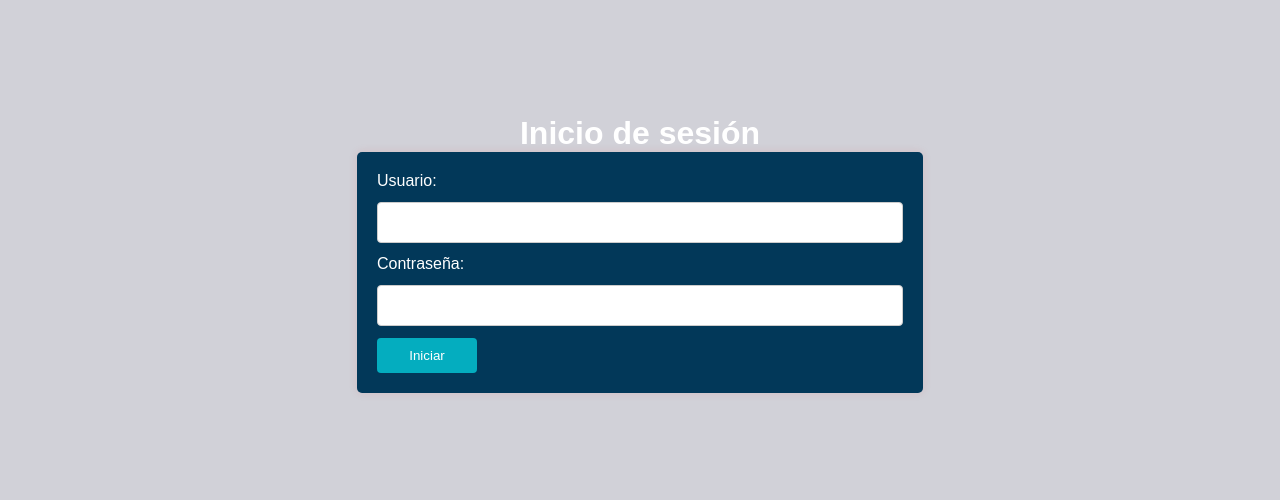
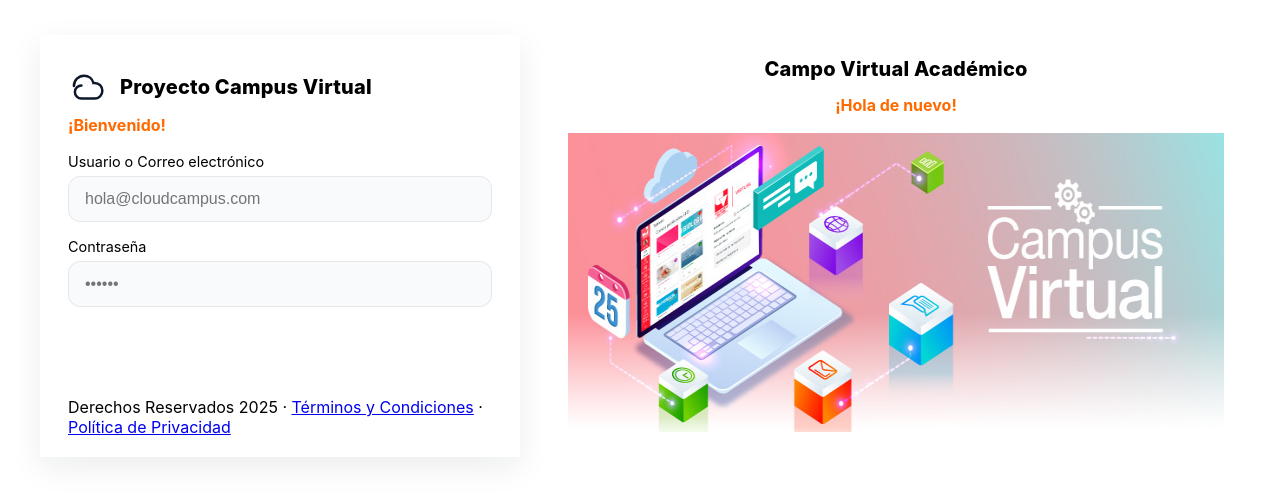
Before and after one commit to Mariajose2134/Proyecto, a plain HTML site: page Login/Login.html in a window 1280 px wide. Shown: the part 154-654 px from the top of the page. Drawn offline with Linux system fonts and the light colour scheme.

Commit message:
Se ajusta el login

```diff
--- a/Login/Login.html
+++ b/Login/Login.html
@@ -1,23 +1,68 @@
+<!-- index.html -->
 <!DOCTYPE html>
-<html lang="en">
-<head>
-    <meta charset="UTF-8">
-    <meta name="viewport" content="width=device-width, initial-scale=1.0">
-    <link rel="stylesheet" href="/estilos.css">
-    <title>Inicio de Sesión</title>
-</head>
-<body>
-    <h1>Inicio de sesión</h1>
-    <form action="/Área_Principal.html" method="POST">
-        <label for="username">Usuario:</label>
-        <input type="text" id="username" name="username" required>
-        <br>
-        <label for="password">Contraseña:</label>
-        <input type="password" id="password" name="password" required>
-        <br>
-          <button type="submit">Iniciar</button>
-    </form>
+<html lang="es">
+    <head>
+        <meta charset="utf-8" />
+        <meta name="viewport" content="width=device-width, initial-scale=1" />
+        <title>Campus Virtual Académico</title>
+        <link rel="stylesheet" href="../estilos.css">
 
+    </head>
+    <body>
+        <main class="wrap" aria-label="Inicio de sesión CloudCampus">
 
-</body>
+             <section class="card" aria-label="Formulario de autenticación">
+                <div class="brand" aria-hidden="true">
+                    <svg viewBox="0 0 64 64" fill="none"
+                        xmlns="http://www.w3.org/2000/svg" aria-hidden="true">
+                        <path
+                            d="M21.5 29.5c-5.8 0-10.5 4.7-10.5 10.5S15.7 50.5 21.5 50.5h21c7 0 12.5-5.5 12.5-12.5S49.5 25.5 42.5 25.5c-.6 0-1.2 0-1.8.1C39 18.8 32.9 14 25.7 14 16.8 14 9.5 21.3 9.5 30.2"
+                            stroke="#0f172a" stroke-width="4"
+                            stroke-linecap="round" />
+                    </svg>
+                    <div class="brand-name">Proyecto Campus Virtual</div>
+                </div>
+                <div class="welcome">¡Bienvenido!</div>
+
+                <form action="#" method="post" autocomplete="on">
+                    <div class="field">
+                        <label class="label" for="email">Usuario o Correo
+                            electrónico</label>
+                        <div class="input">
+                            <input id="email" type="email" name="email"
+                                placeholder="hola@cloudcampus.com" required />
+                        </div>
+                    </div>
+
+                    <div class="field">
+                        <label class="label" for="password">Contraseña</label>
+                        <div class="input">
+                            <input id="password" type="password" name="password"
+                                placeholder="••••••" required />
+                        </div>
+                        </div>
+
+                    </div>
+
+                    <button class="btn" type="submit">Login</button>
+
+                    <div class="fineprint">
+                        Derechos Reservados 2025 · <a href="#">Términos y
+                            Condiciones</a> · <a href="#">Política de
+                            Privacidad</a>
+                    </div>
+                </form>
+            </section>
+<section class="hero2" aria-hidden="false">
+<div class="brand" aria-hidden="true">
+                    <div class="brand-name">Campo Virtual Académico</div>
+                </div>
+                <div class="welcome">¡Hola de nuevo!</div>
+                <section>
+                    <img src="../Imagenes/R.jpg" alt="Curso de Programación" width="656" height="299" class="imagen-centrada">
+                </section>
+</section>
+
+        </main>
+    </body>
 </html>
--- a/estilos.css
+++ b/estilos.css
@@ -1,48 +1,179 @@
 /* Estilos para el formulario */
 
 
+
+* {
+  box-sizing: border-box
+}
+
+html, body {
+  height: 100%
+}
+
 body {
-        font-family: Arial, sans-serif;
-        background-color: rgb(209, 209, 216);
+  margin: 0;
+  font-family: "Inter", system-ui, -apple-system, Segoe UI, Roboto, Arial, Helvetica, sans-serif;
+  color: var(--text);
+  background: var(--bg);
+}
+
+.wrap {
+  min-height: 100vh;
+  display: grid;
+  grid-template-columns: 480px minmax(0, 720px);
+  gap: 32px;
+
+  /* 👉 centra el bloque completo en la pantalla */
+  place-content: center;
+  /* centra el grid dentro del viewport */
+  align-items: center;
+  /* alinea verticalmente los items */
+
+  /* 👉 centra horizontalmente y limita el ancho */
+  max-width: 1200px;
+  margin-inline: auto;
+  /* centra el contenedor */
+}
+
+.card {
+  background: var(--card);
+  border-radius: var(--radius);
+  box-shadow: 0 10px 30px rgba(16, 24, 40, .08);
+  padding: 32px 28px 20px;
+  max-width: 480px;
+}
+
+.brand {
+  display: flex;
+  align-items: center;
+  gap: 12px;
+  margin-bottom: 8px;
+}
+
+.brand svg {
+  width: 40px;
+  height: 40px
+}
+
+.brand-name {
+  font-weight: 800;
+  font-size: 1.25rem;
+  letter-spacing: .2px
+}
+
+.welcome {
+  color: #ff6a00;
+  font-weight: 700;
+  margin: 6px 0 18px
+}
+
+.field {
+  margin: 12px 0 16px
+}
+
+.label {
+  display: block;
+  font-size: .9rem;
+  color: var(--muted);
+  margin: 0 0 6px
+}
+
+.input {
+  display: flex;
+  align-items: center;
+  gap: 10px;
+  border: 1.5px solid #e5e7eb;
+  border-radius: 12px;
+  background: #f9fafb;
+  padding: 12px 14px;
+  transition: .2s border-color, .2s background;
+}
+
+.input:focus-within {
+  background: #fff;
+  border-color: var(--brand);
+  box-shadow: var(--ring)
+}
+
+.input input {
+  appearance: none;
+  outline: none;
+  border: 0;
+  background: transparent;
+  width: 100%;
+  font-size: 1rem;
+  color: var(--text);
+}
+
+.help-row {
+  display: flex;
+  justify-content: space-between;
+  align-items: center;
+  margin-top: 6px
+}
+
+.link {
+  color: var(--muted);
+  text-decoration: none;
+  font-size: .92rem
+}
+
+.link:hover {
+  color: var(--brand)
+}
+
+.btn {
+  width: 100%;
+  border: 0;
+  cursor: pointer;
+  border-radius: 14px;
+  background: var(--brand);
+  color: #fff;
+  font-weight: 800;
+  letter-spacing: .3px;
+  padding: 14px 18px;
+  margin: 18px 0 10px;
+  font-size: 1rem;
+  transition: .2s background, .2s transform;
+}
+
+.btn:hover {
+  background: var(--brand-600)
+}
+
+.btn:active {
+  transform: translateY(1px)
+}
+
+.social {
+  display: flex;
+  gap: 18px;
+  align-items: center;
+  justify-content: center;
+  padding-top: 12px;
+  color: #98a2b3
+}
+
+.social a {
+  display: inline-flex;
+  align-items: center;
+  justify-content: center;
+  width: 36px;
+  height: 36px;
+  border-radius: 50%;
+  background: #f1f5f9;
+  color: #64748b;
+  text-decoration: none
+}
+
+.social a:hover {
+  background: #e2e8f0
+}
+
+.hero2 {
   display: flex;
   flex-direction: column;
   align-items: center;
   justify-content: center;
-        height: 100vh;
+  text-align: center;
 }
-    form {
-        background-color:#023859;
-        padding: 20px;
-        border-radius: 5px;
-        box-shadow: 0 0 10px rgba(219, 21, 21, 0.1);
-    }
-    label {
-        display: block;
-        margin-bottom: 12px;
-        color: white;
-    }
-     h1 {
-      text-align: center;
-      font-family: Arial, sans-serif;
-      margin: 0;
-      color: white;
-    }
-    input {
-        width: 500px;
-        padding: 12px;
-        margin-bottom: 12px;
-        border: 1px solid #ccc;
-        border-radius: 4px;
-    }
-    button {
-        width: 100px;
-        padding: 10px;
-        background-color: #04ADBF;
-        color: white;
-        border: none;
-        border-radius: 4px;
-        cursor: pointer;
-    }
-    button:hover {
-        background-color: #1d3add;
-    }
```
Also changed, not shown: Imagenes/R.jpg (added). Lines whose indentation alone changed are shown as unchanged.
